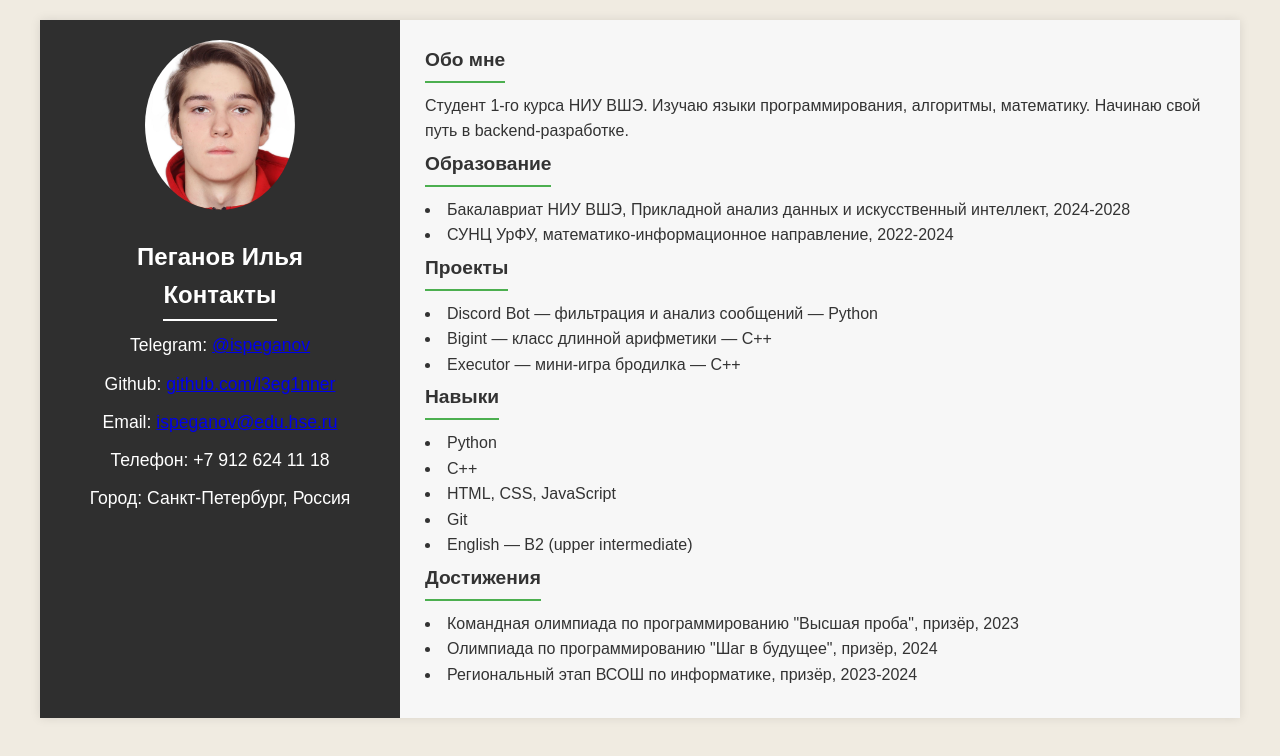
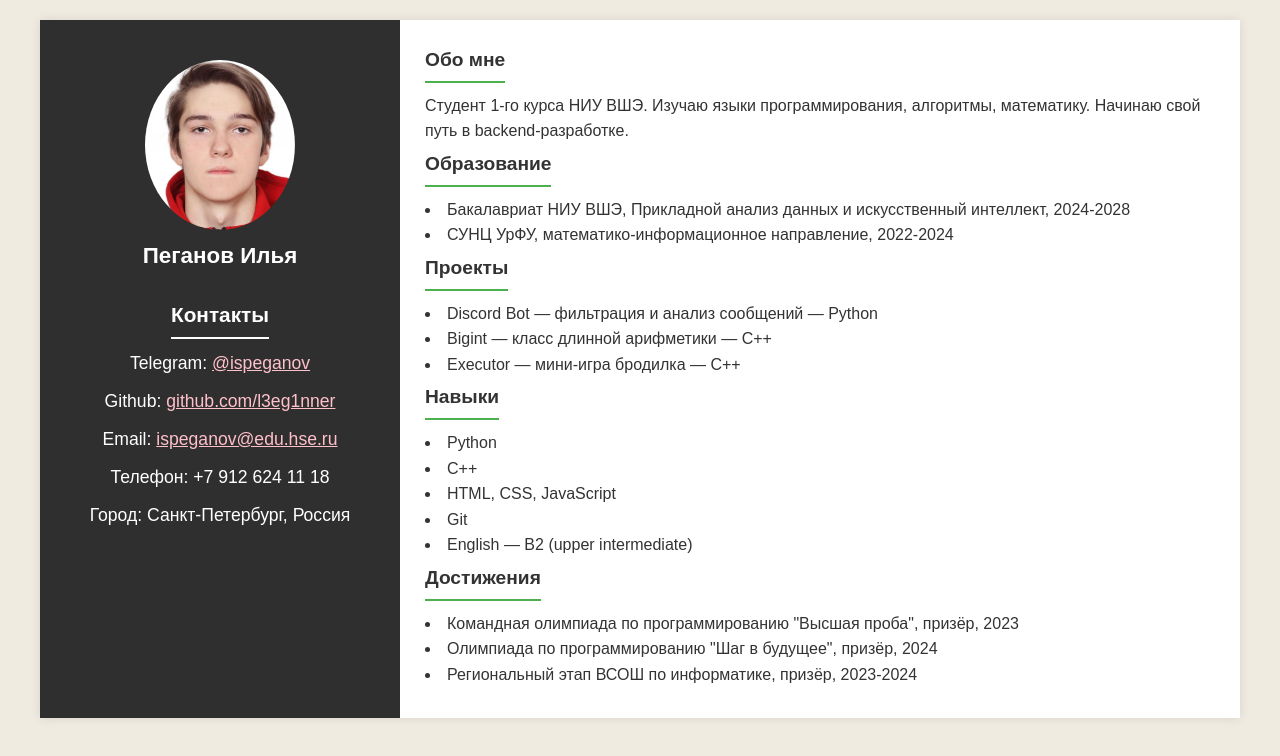
Before and after one commit to l3eg1nner/l3eg1nner.github.io, a plain HTML site: page index.html in a window 1280 px wide. Drawn offline with Linux system fonts and the light colour scheme.

Commit message:
Updated margins and added link color in style.css

```diff
--- a/style.css
+++ b/style.css
@@ -27,16 +27,25 @@ body {
   text-align: center;
 }
 
+a:link {
+  color: pink;
+}
+
+a:visited {
+  color: pink;
+}
+
 .profile-photo img {
   width: 150px;
   height: 170px;
   border-radius: 50%;
   object-fit: cover;
-  margin-bottom: 20px;
+  margin-top: 20px;
+  /* margin-bottom: 20px; */
 }
 
 .contacts h2 {
-  font-size: 1.5em;
+  font-size: 1.3em;
   margin-bottom: 10px;
   border-bottom: 2px solid white;
   display: inline-block;
@@ -51,11 +60,18 @@ body {
 .main-content {
   width: 70%;
   padding: 25px;
-  background-color: #f7f7f7; /* Светло-серый фон */
+  background-color: white; /* Светло-серый фон */
 }
 
 main section {
   margin-bottom: 5px;
+}
+
+.name h2 {
+  font-size: 1.4em;
+  margin-bottom: 20px;
+  display: inline-block;
+  padding-bottom: 5px;
 }
 
 main h2 {
```
